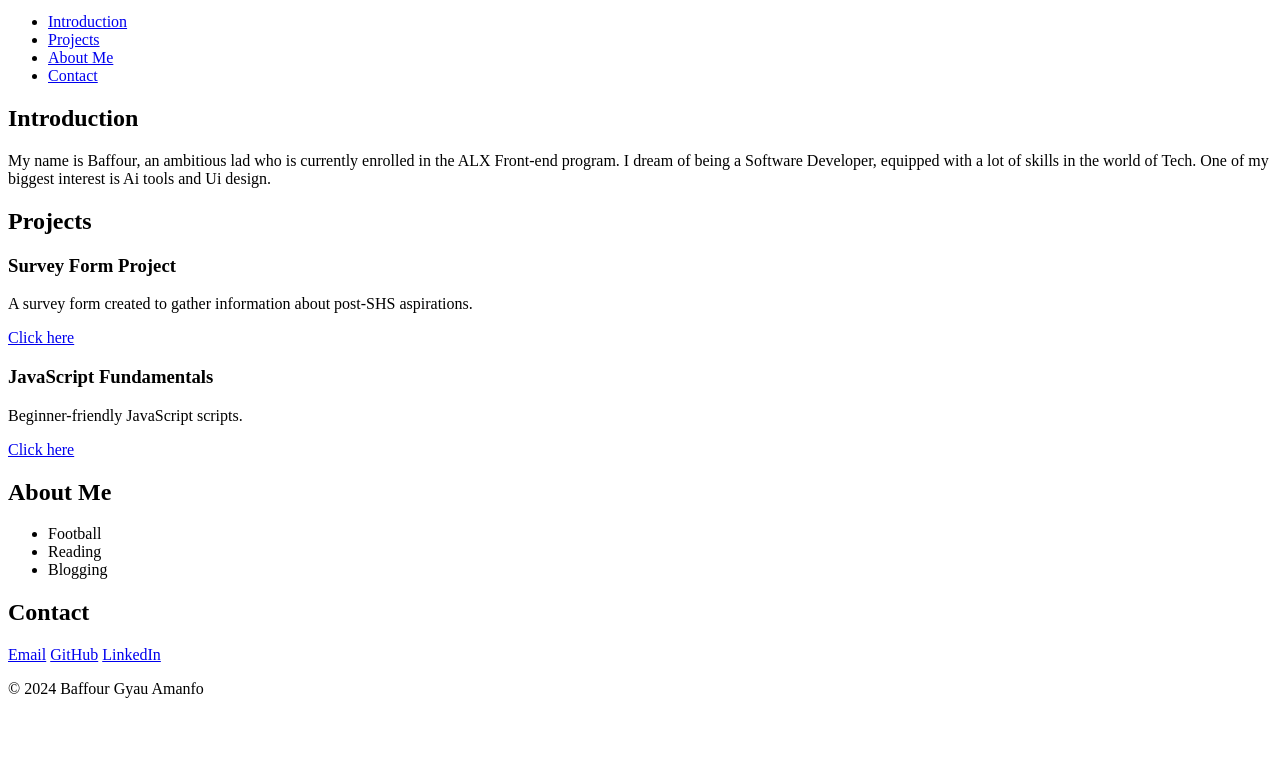
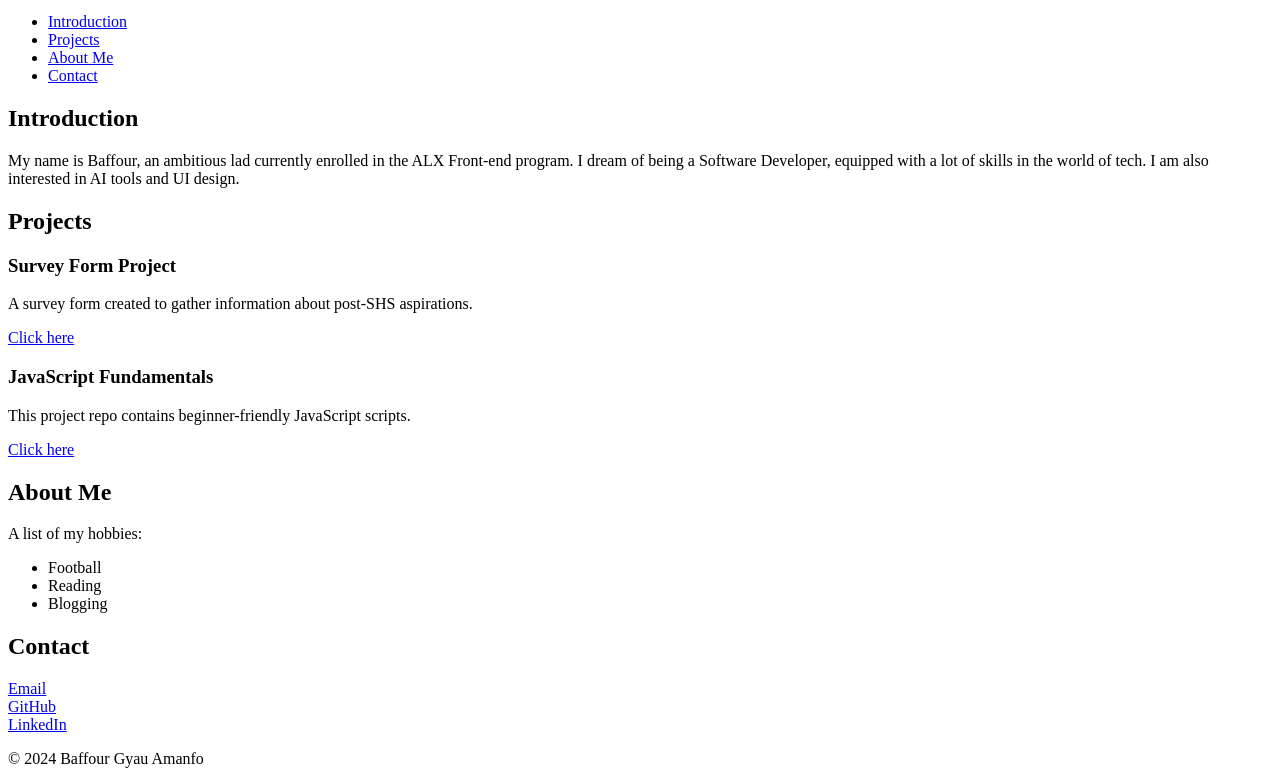
Before and after one commit to dev-baff/My_First_Portfolio, a plain HTML site: page portfolio/index.html in a window 1280 px wide. Shown: the part 101-885 px from the top of the page. Before the commit the page ends 815 px from the top, so only its background shows below. Drawn offline with Linux system fonts and the light colour scheme.

Commit message:
New changes made

```diff
--- a/portfolio/index.html
+++ b/portfolio/index.html
@@ -7,7 +7,6 @@
   </head>
 
   <body>
-
     <!-- HEADER -->
     <header>
       <h1>Baffour Gyau Amanfo</h1>
@@ -24,41 +23,46 @@
       </ul>
     </nav>
 
-  <!-- MAIN SECTION -->
-  <section id="main-content">
-
-    <!-- INTRODUCTION -->
+    <!-- INTRODUCTION SECTION -->
     <section id="introduction">
       <h2>Introduction</h2>
       <p>
-        My name is Baffour, an ambitious lad who is currently enrolled in the
-        ALX Front-end program. I dream of being a Software Developer, equipped
-        with a lot of skills in the world of Tech. One of my biggest interest is
-        Ai tools and Ui design.
+        My name is Baffour, an ambitious lad currently enrolled in the
+        ALX Front-end program. I dream of being a Software Developer,
+        equipped with a lot of skills in the world of tech. I am also
+        interested in AI tools and UI design.
       </p>
     </section>
 
-    <!-- PROJECTS -->
-    <article id="projects">
+    <!-- PROJECTS SECTION -->
+    <section id="projects">
       <h2>Projects</h2>
 
-      <div class="project">
+      <article class="project">
         <h3>Survey Form Project</h3>
-        <p>A survey form created to gather information about post-SHS aspirations.</p>
-        <a href="https://github.com/dev-baff/survey-form-project" target="_blank">Click here</a>
-      </div>
-
-      <div class="project">
-        <h3>JavaScript Fundamentals</h3>
-        <p>Beginner-friendly JavaScript scripts.</p>
-        <a href="https://github.com/dev-baff/JS-Fundamentals" target="_blank">Click here</a>
-      </div>
-
+        <p>
+          A survey form created to gather information about post-SHS aspirations.
+        </p>
+        <a href="https://github.com/dev-baff/survey-form-project" target="_blank">
+          Click here
+        </a>
       </article>
 
-    <!-- ABOUT ME -->
+      <article class="project">
+        <h3>JavaScript Fundamentals</h3>
+        <p>
+          This project repo contains beginner-friendly JavaScript scripts.
+        </p>
+        <a href="https://github.com/dev-baff/JS-Fundamentals" target="_blank">
+          Click here
+        </a>
+      </article>
+    </section>
+
+    <!-- ABOUT ME SECTION -->
     <section id="about">
       <h2>About Me</h2>
+      <p>A list of my hobbies:</p>
       <ul>
         <li>Football</li>
         <li>Reading</li>
@@ -66,20 +70,17 @@
       </ul>
     </section>
 
-    <!-- CONTACT -->
+    <!-- CONTACT SECTION -->
     <section id="contact">
       <h2>Contact</h2>
-      <a href="mailto:amanfobaffour16@gmail.com" target="_blank">Email</a>
-      <a href="https://github.com/dev-baff" target="_blank">GitHub</a>
+      <a href="mailto:amanfobaffour16@gmail.com" target="_blank">Email</a><br>
+      <a href="https://github.com/dev-baff" target="_blank">GitHub</a><br>
       <a href="https://www.linkedin.com/in/baffgyau/" target="_blank">LinkedIn</a>
-    </section>
-
     </section>
 
     <!-- FOOTER -->
     <footer>
       <p>&copy; 2024 Baffour Gyau Amanfo</p>
     </footer>
-
   </body>
 </html>
```
Lines whose indentation alone changed are shown as unchanged.
